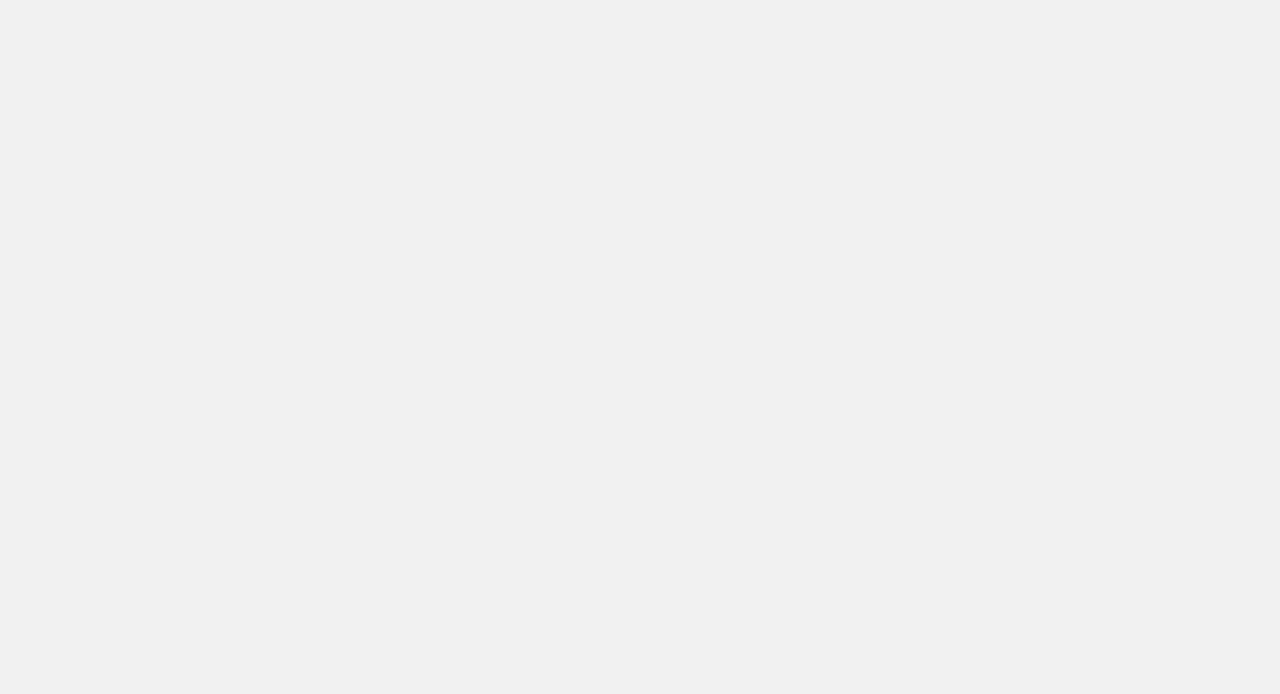
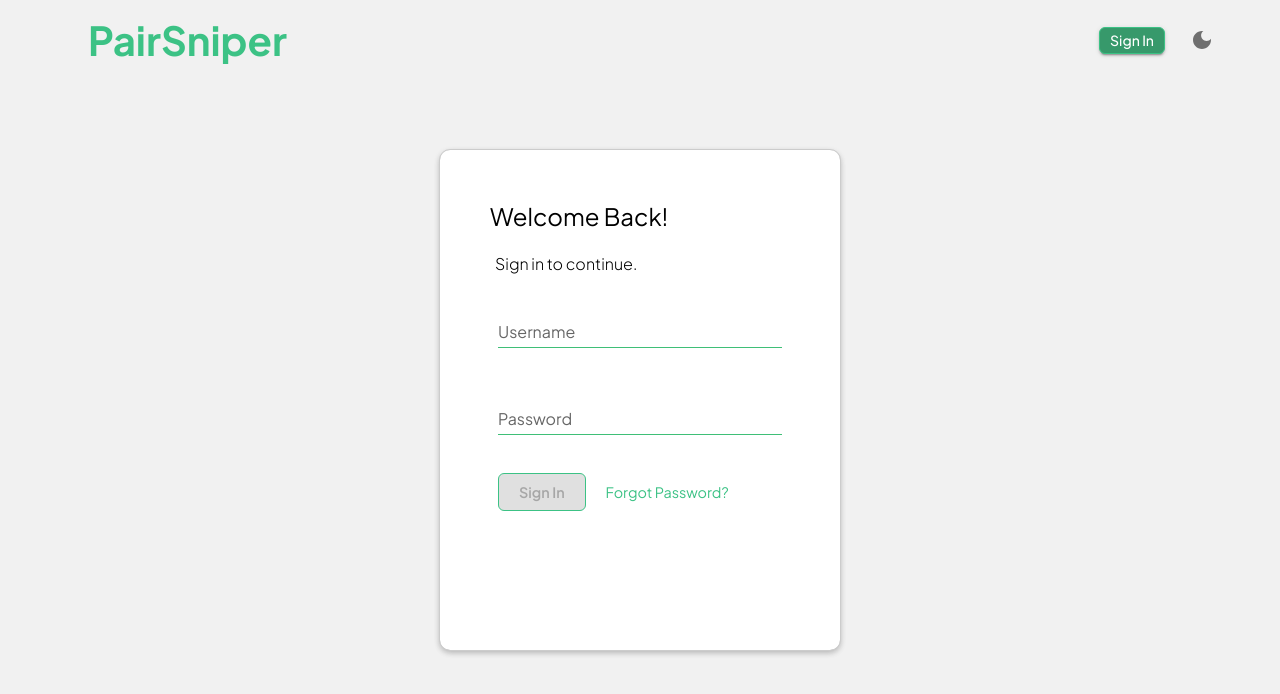
Before and after one commit to kylexpowis/fe-demo-data, a React (Vite) app: page /login-portal in a window 1280 px wide. Before the commit this address had no page. Shown: the top 694 px of the page. Built offline with nearby package versions, Linux system fonts and the light colour scheme.

Commit message:
complete authentication integration with supabase and add loading screen to enhance user experience

```diff
--- a/src/App.jsx
+++ b/src/App.jsx
@@ -13,7 +13,7 @@ function App() {
       <CssBaseline />
       <Routes>
         <Route path="/" element={<LandingPage />} />
-        <Route path="/login" element={<Login />} />
+        <Route path="/login-portal" element={<Login />} />
         <Route path="/dashboard" element={<Dashboard />} />
         <Route path="/coins/:coin_id" element={<SingleCoinView />} />
       </Routes>
--- /dev/null
+++ b/src/components/custom/LoadingScreen.jsx
@@ -0,0 +1,33 @@
+import React from 'react';
+import { Container, Box, Stack, LinearProgress, keyframes } from '@mui/material';
+
+const fadeIn = keyframes`
+    from {
+    opacity: 0;
+    } to {
+    opacity: 1;
+    }
+`;
+
+function LoadingScreen() {
+    return (
+        <Container
+            maxWidth='lg'
+            sx={{
+                display: 'flex',
+                justifyContent: 'center',
+                alignItems: 'center',
+                height: '100vh',
+                animation: `${fadeIn} 1s ease-in-out forwards`
+            }}
+        >
+            <Box sx={{ width: '100%' }}>
+                <Stack sx={{ width: '100%', color: 'grey.500' }} spacing={2}>
+                    <LinearProgress color="secondary" />
+                </Stack>
+            </Box>
+        </Container>
+    );
+}
+
+export default LoadingScreen;
--- a/src/components/custom/Navbar.jsx
+++ b/src/components/custom/Navbar.jsx
@@ -1,14 +1,31 @@
 /* eslint-disable no-unused-vars */
-import React from 'react';
+import React, { useState } from 'react';
 import { FaBars } from 'react-icons/fa';
 import { MobileIcon, Nav, NavBarContainer, NavItem, NavLogo, NavMenu, Spacer } from "../routes/landing/NavBarElements";
 import ThemeToggle from './ThemeToggle';
 import Typography from '@mui/material/Typography';
 import { Button } from '@mui/material';
 import { useNavigate } from "react-router-dom";
+import LoadingScreen from './LoadingScreen';
 
 function Navbar() {
+    const [loading, setLoading] = useState(false);
     const navigate = useNavigate();
+
+    const navigateToSignIn = () => {
+        setLoading(true);
+        setTimeout(() => {
+            setLoading(false);
+            navigate('/login-portal');
+        }, 1000);
+    };
+
+    if (loading) {
+        return (
+            <LoadingScreen />
+        )
+    }
+
     return (
         <>
             <Nav>
@@ -20,7 +37,7 @@ function Navbar() {
                     <NavMenu>
                         <NavItem>
                         </NavItem>
-                        <Button variant='contained' onClick={() => navigate('/login')}><Typography sx={{ fontSize: '14px', fontWeight: '500' }}>Sign In</Typography></Button>
+                        <Button variant='contained' onClick={() => navigateToSignIn()}><Typography sx={{ fontSize: '14px', fontWeight: '500' }}>Sign In</Typography></Button>
                         <Spacer />
                         <ThemeToggle />
                     </NavMenu>
--- a/src/components/routes/landing/NavBarElements.js
+++ b/src/components/routes/landing/NavBarElements.js
@@ -41,6 +41,8 @@ export const NavLogo = styled(Link)`
     text-decoration: none;
     font-family: "Figtree", sans serif;
 `
+
+
 
 export const MobileIcon = styled.div`
     display: none;
--- a/src/components/routes/login/Login.jsx
+++ b/src/components/routes/login/Login.jsx
@@ -1,4 +1,4 @@
-import React from 'react';
+import React, { useState } from 'react';
 import { Container, Box } from '@mui/material';
 import Card from '@mui/material/Card';
 import CardHeader from '@mui/material/CardHeader';
@@ -7,8 +7,52 @@ import TextField from '@mui/material/TextField';
 import Button from '@mui/material/Button';
 import Typography from '@mui/material/Typography';
 import Navbar from '@/components/custom/Navbar';
+import { supabase } from '@/lib/supabaseClient';
+import { useSupabaseAuth } from '@/components/context/AuthContext';
+import LoadingScreen from '@/components/custom/LoadingScreen';
 
 function Login() {
+    const [email, setEmail] = useState();
+    const [password, setPassword] = useState();
+    const [loading, setLoading] = useState(false);
+    const [error, setError] = useState();
+    const { session } = useSupabaseAuth();
+
+    const signInWithEmail = async (event) => {
+        event.preventDefault();
+        setLoading(true);
+        setError('');
+        if (!email || !password) {
+            setError('Please enter both email and password.');
+            return;
+        }
+        const { data, error } = await supabase.auth.signInWithPassword({
+            email,
+            password,
+        });
+
+        setLoading(false);
+
+        if (error) {
+            setError(error.message)
+            console.error('Error signing in:', error.message);
+            setPassword('')
+        } else {
+            console.log('Login success', data);
+        }
+    };
+
+    if (session) {
+        console.log('Already logged in, redirecting...');
+
+    }
+
+    if (loading && !error) {
+        return (
+            <LoadingScreen />
+        );
+    }
+
     return (
         <>
             <Container maxWidth='lg'>
@@ -24,20 +68,23 @@ function Login() {
                     }}
                 >
                     <Card sx={{ padding: '50px', width: '100%', maxWidth: '400px', height: '500px' }}>
-                        <CardHeader title='Welcome Back!' sx={{fontWeight: '500', padding: '0'}}/>
-                        <CardContent sx={{fontWeight: '500', padding: '20px 0 0 0'}}>
-                            <Typography variant='text' sx={{fontWeight: '300', paddingLeft: '5px'}}>
+                        <CardHeader title='Welcome Back!' sx={{ fontWeight: '500', padding: '0' }} />
+                        <CardContent sx={{ fontWeight: '500', padding: '20px 0 0 0' }}>
+                            <Typography variant='text' sx={{ fontWeight: '300', paddingLeft: '5px' }}>
                                 Sign in to continue.
                             </Typography>
                         </CardContent>
-                        <Box sx={{ display: 'flex', justifyContent: 'center', alignItems: 'center', width: '100%', padding: '8px'}}>
-                            <form>
+                        <Box sx={{ display: 'flex', justifyContent: 'center', alignItems: 'center', width: '100%', padding: '8px' }}>
+                            <form onSubmit={signInWithEmail}>
                                 <TextField
                                     id="username"
                                     label="Username"
                                     variant="standard"
                                     margin="normal"
+                                    value={email}
                                     sx={{ paddingBottom: '15px', width: '100%' }}
+                                    onChange={(event) => setEmail(event.target.value)}
+                                    error={!!error && !email}
                                 />
                                 <TextField
                                     id="password"
@@ -45,12 +92,19 @@ function Login() {
                                     type="password"
                                     variant="standard"
                                     margin="normal"
+                                    value={password}
                                     sx={{ width: '100%' }}
+                                    onChange={(event) => setPassword(event.target.value)}
+                                    error={!!error && !email}
                                 />
+                                <Typography sx={{ padding: '5px', fontSize: '1rem' }} color='error'>
+                                    {error ? `${error}. Please try again.` : ''}
+                                </Typography>
                                 <Button
                                     type="submit"
                                     variant="contained"
                                     color="primary"
+                                    disabled={email && password ? false : true}
                                     sx={{ marginTop: '20px', padding: '10px 20px', fontSize: '0.9rem' }}
                                 >
                                     Sign In
@@ -61,7 +115,7 @@ function Login() {
                                     disableRipple
                                     sx={{ marginTop: '20px', padding: '10px 20px', fontSize: '0.9rem' }}
                                 >
-                                    Sign In
+                                    Forgot Password?
                                 </Button>
                             </form>
                         </Box>
--- a/src/main.jsx
+++ b/src/main.jsx
@@ -2,12 +2,15 @@ import React from 'react';
 import ReactDOM from 'react-dom/client';
 import { BrowserRouter } from "react-router-dom";
 import App from './App.jsx';
+import { SupabaseAuthProvider } from './components/context/AuthContext.jsx';
 
 const root = ReactDOM.createRoot(document.getElementById('root'));
 root.render(
     <React.StrictMode>
         <BrowserRouter>
-            <App />
+            <SupabaseAuthProvider>
+                <App />
+            </SupabaseAuthProvider>
         </BrowserRouter>
     </React.StrictMode>,
 );
--- a/theme.js
+++ b/theme.js
@@ -283,6 +283,9 @@ export const dark = createTheme({
                     '&:hover': {
                         color: '#fff',
                     },
+                    '&.Mui-focused input': {
+                        color: '#ffffff',
+                    },
                 },
                 underline: {
                     '&:before': {
@@ -293,6 +296,7 @@ export const dark = createTheme({
 
                     },
                     '&:after': {
+                        color: '#ffffff',
                         borderBottom: '2px solid #3FBF77',
                     },
                 },
@@ -344,7 +348,7 @@ export const light = createTheme({
             main: '#3FBF77',
         },
         background: {
-            default:'#f1f1f1',
+            default: '#f1f1f1',
             paper: '#0a0a0a',
         },
         error: {
@@ -612,6 +616,9 @@ export const light = createTheme({
                     '&:hover': {
                         color: '#000000',
                     },
+                    '&.Mui-focused input': {
+                        color: '#ffffff',
+                    },
                 },
                 underline: {
                     '&:before': {
@@ -621,6 +628,7 @@ export const light = createTheme({
                         borderBottom: '2px solid #3fbf77',
                     },
                     '&:after': {
+                        color: '#ffffff',
                         borderBottom: '2px solid #3FBF77',
                     },
                 },
```
Also changed, not shown: src/components/context/AuthContext.jsx (+18 -19 lines), src/components/routes/landing/LandingPage.jsx (line endings or trailing spaces).
